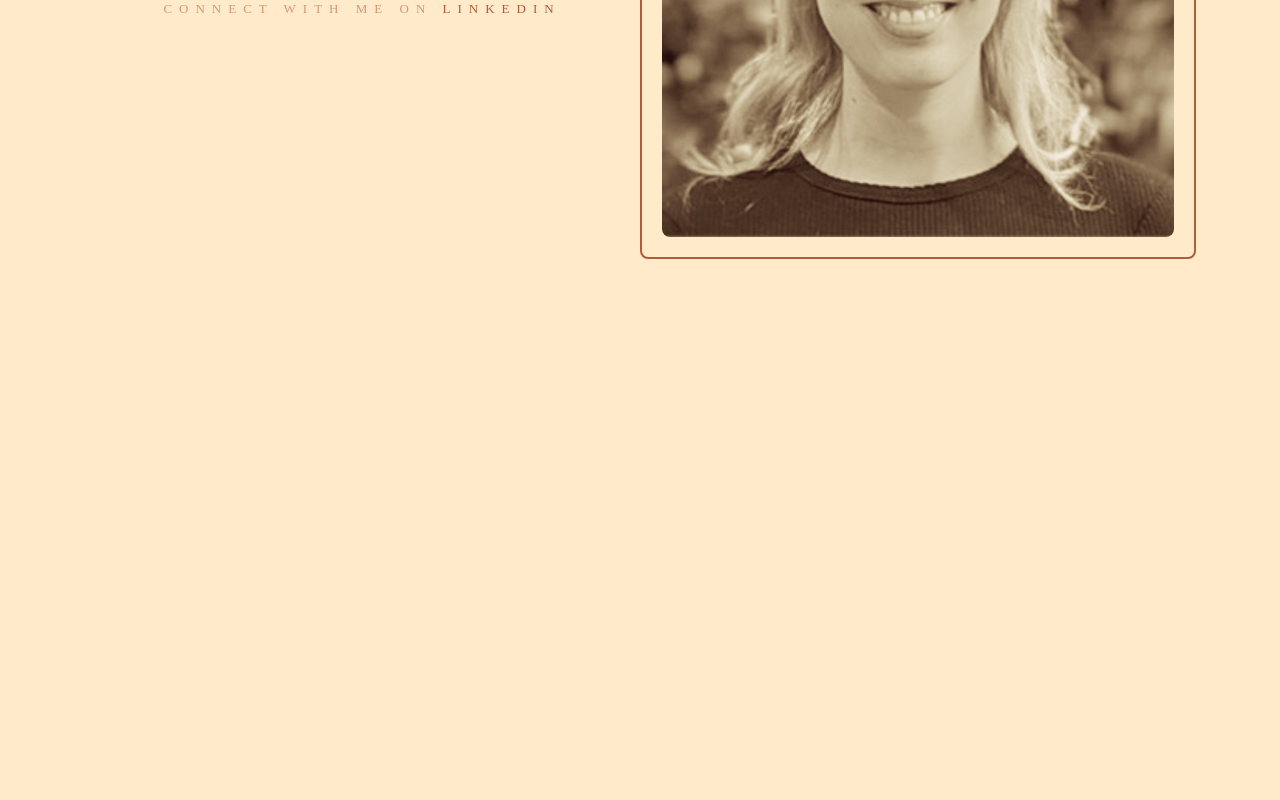
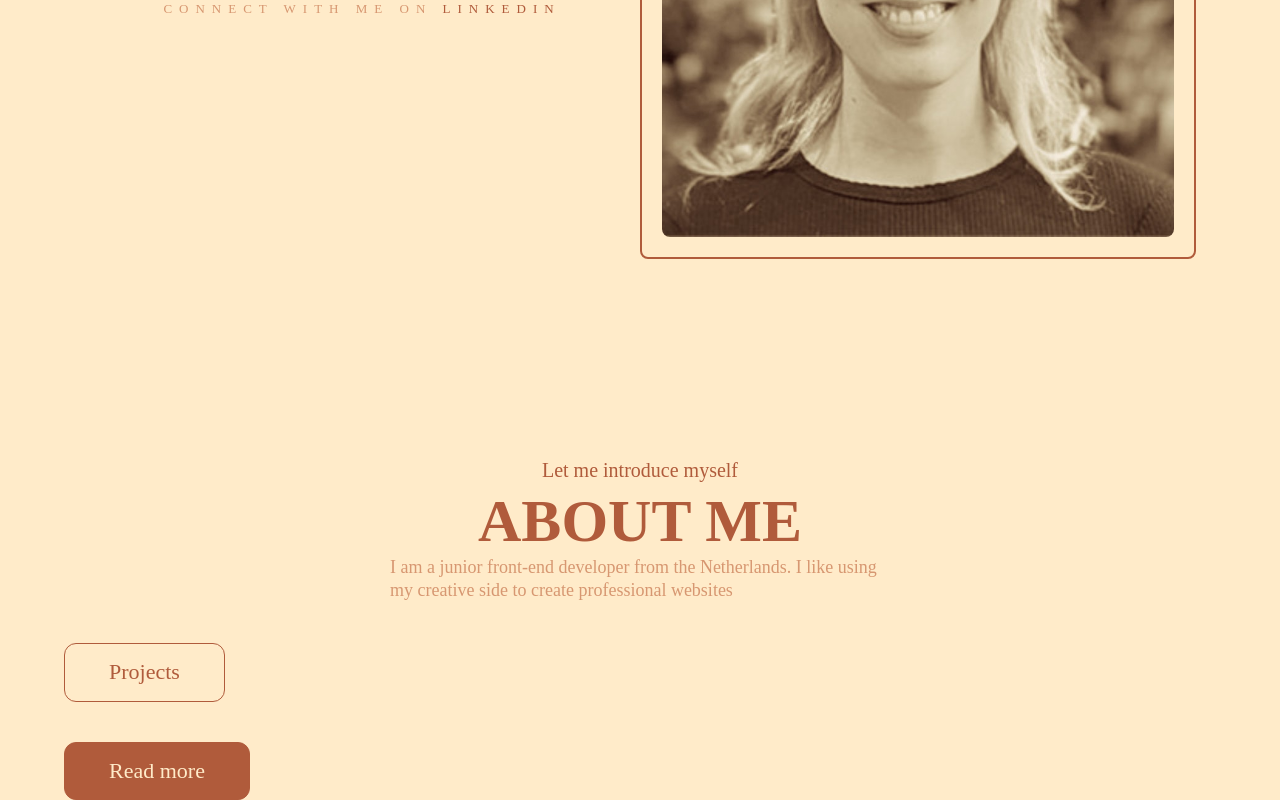
Before and after one commit to EssieQ/project-portfolio, a React (Create React App) app: page / in a window 1280 px wide. Shown: the part 571-1371 px from the top of the page. Before the commit the page ends 1030 px from the top, so only its background shows below. Built offline with nearby package versions, Linux system fonts and the light colour scheme.

Commit message:
Created About section

```diff
--- /dev/null
+++ b/src/components/AboutSection.js
@@ -0,0 +1,20 @@
+import React from "react";
+import Button from "./Button";
+import PText from "./PText";
+import SectionTitle from "./SectionTitle";
+
+export default function AboutSection() {
+  return (
+    <div className="container">
+      <SectionTitle subheading="Let me introduce myself" heading="About me" />
+      <PText>
+        I am a junior front-end developer from the Netherlands. I like using my
+        creative side to create professional websites{" "}
+      </PText>
+      <div className="about-section-buttons">
+        <Button btnLink="/projects" btnText="Projects" />
+        <Button btnLink="/about" btnText="Read more" outline />
+      </div>
+    </div>
+  );
+}
--- a/src/components/PText.js
+++ b/src/components/PText.js
@@ -2,6 +2,7 @@ import React from "react";
 import styled from "styled-components";
 
 const PStyle = styled.div`
+  color: var(--coffee);
   max-width: 500px;
   margin: 0 auto;
   font-size: 1.8rem;
--- /dev/null
+++ b/src/components/SectionTitle.js
@@ -0,0 +1,34 @@
+import React from "react";
+import styled from "styled-components";
+
+const SectionTitleStyle = styled.div`
+  text-align: center;
+  color: var(--terracotta);
+  p {
+    font-family: "RobotoMono Regular";
+    font-size: 2rem;
+  }
+  h2 {
+    font-family: "Montserrat Bold";
+    font-size: 6rem;
+    margin-top: 0.5rem;
+    text-transform: uppercase;
+  }
+  @media only screen and (max-width: 768px) {
+    p {
+      font-size: 1.2rem;
+    }
+    h2 {
+      font-size: 3.6rem;
+    }
+  }
+`;
+
+export default function SectionTitle({ subheading, heading }) {
+  return (
+    <SectionTitleStyle className="section-title">
+      <p>{subheading}</p>
+      <h2>{heading}</h2>
+    </SectionTitleStyle>
+  );
+}
--- a/src/pages/Home.js
+++ b/src/pages/Home.js
@@ -1,10 +1,12 @@
 import React from "react";
 import HeroSection from "../components/HeroSection";
+import AboutSection from "../components/AboutSection";
 
 export default function Home() {
   return (
     <div className="Home">
       <HeroSection />
+      <AboutSection />
     </div>
   );
 }
--- a/src/styles/GlobalStyle.js
+++ b/src/styles/GlobalStyle.js
@@ -19,10 +19,10 @@ const GlobalStyles = createGlobalStyle`
     --coffee: #D79771;
   }
   html{
+    color: var(--black);
     font-size: 10px;
     font-family: 'Roboto Mono';
     background-color: var(--light);
-    color: var(--coffee);
   }
   ul,li{
     list-style: none;
```
